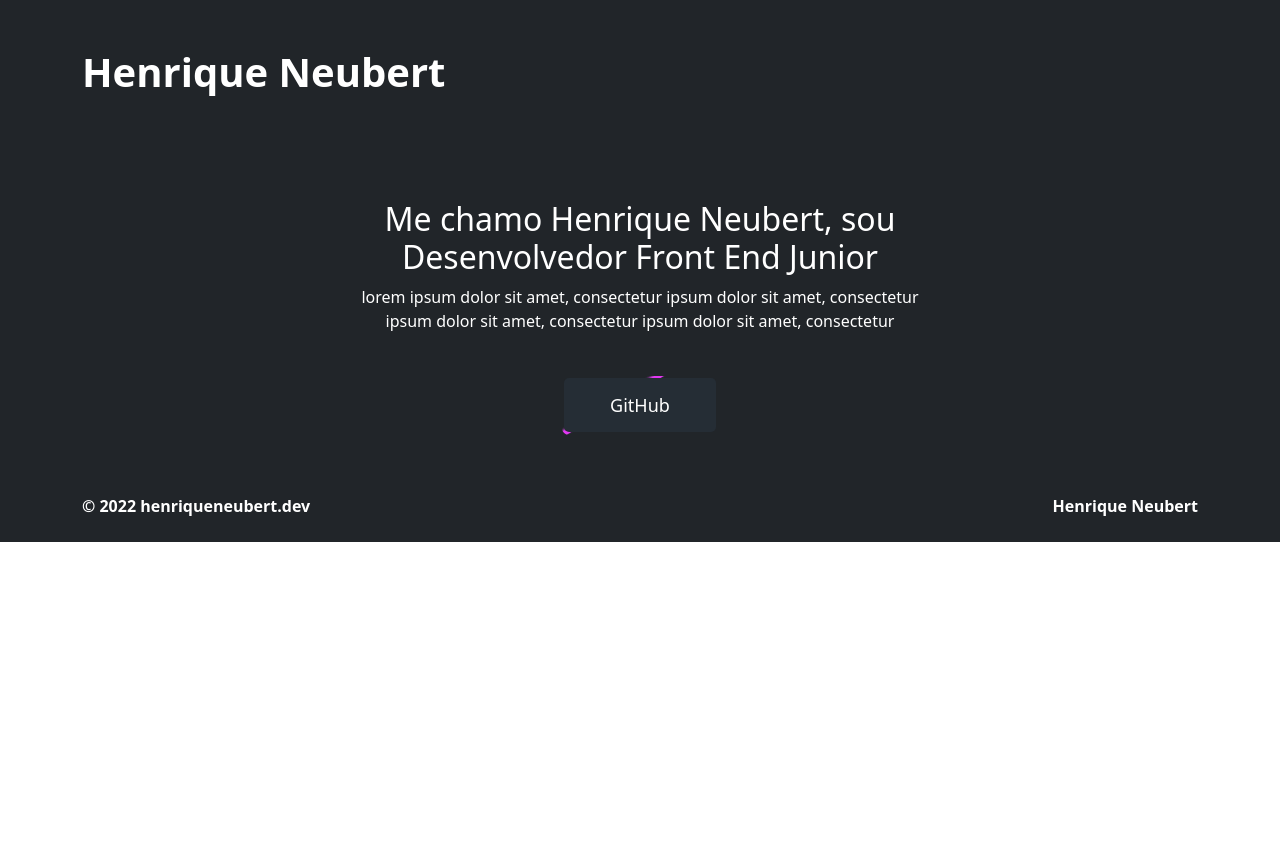
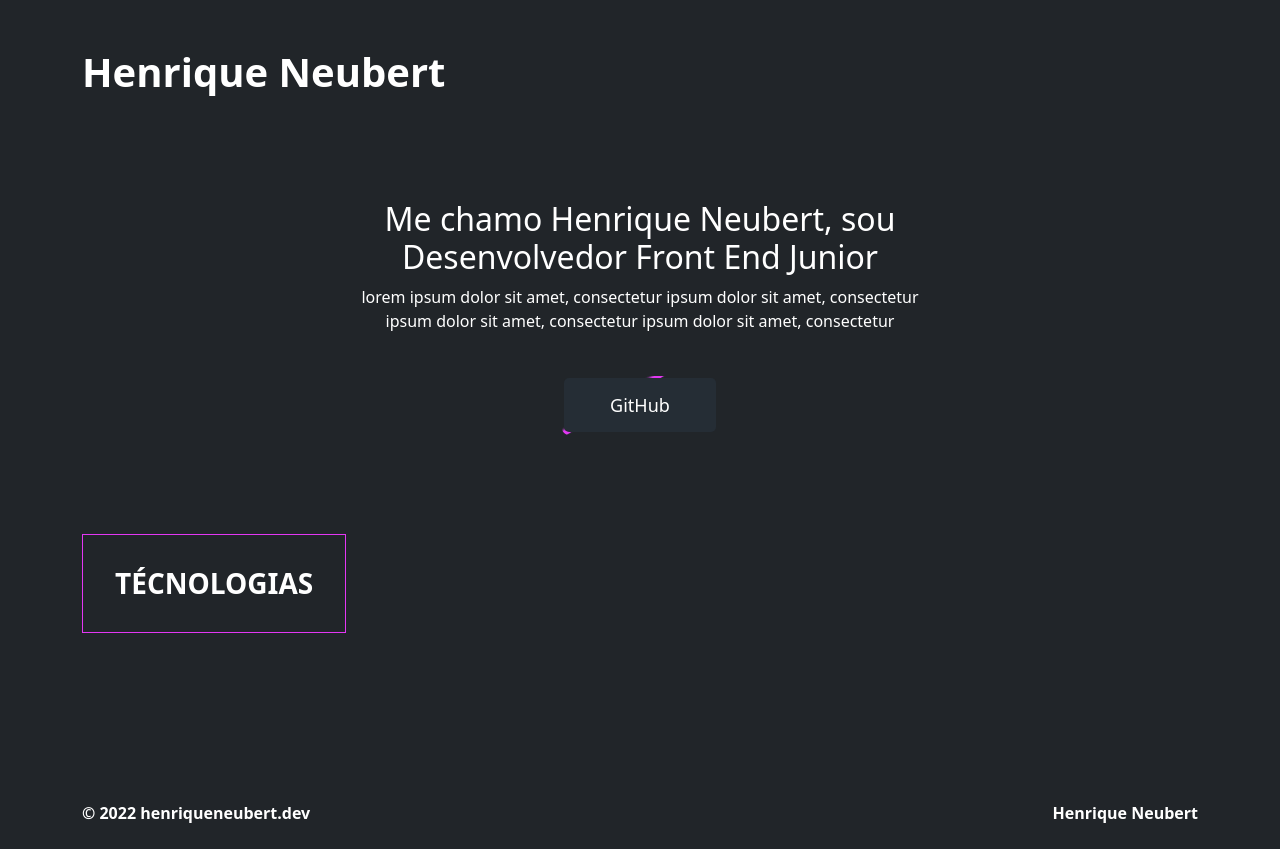
Before and after one commit to HenriqueNeubert/study_portfolio-B, a React (Vite) app: page / in a window 1280 px wide. Before the commit the page ends 800 px from the top, so only its background shows below. Built offline with nearby package versions, Linux system fonts and the light colour scheme.

Commit message:
feat: create blocktitle component

```diff
--- a/src/App.jsx
+++ b/src/App.jsx
@@ -1,8 +1,10 @@
 import React from 'react'
 import './App.scss'
-import Banner from './components/banner/Banner'
 import Footer from './components/Footer'
 import Header from './components/Header'
+import Banner from './components/banner/Banner'
+import BlockTitle from './components/BlockTitle'
+import Technologies from './components/technologies/Technologies'
 
 function App() {
 
@@ -18,6 +20,15 @@ function App() {
         titleButton="GitHub"
         alignAll="center">
       </Banner>
+      <BlockTitle
+        title="TÉCNOLOGIAS"
+        align="start"
+      >
+      </BlockTitle>
+      <Technologies
+
+      >
+      </Technologies>
       <Footer
         copyRight="© 2022 henriqueneubert.dev"
         title="Henrique Neubert"
--- a/src/App.scss
+++ b/src/App.scss
@@ -4,3 +4,8 @@
   color: $white;
   background-color: $dark;
 }
+
+.title--block{
+  padding: 2rem;
+  border: 1px solid #e337f3;
+}
--- /dev/null
+++ b/src/components/BlockTitle.jsx
@@ -0,0 +1,20 @@
+import React from "react";
+
+export default props =>{
+
+  const align = {
+    justifyContent: props.align
+  }
+
+  return(
+    <div class="py-5">
+      <div className="container">
+        <div className="d-flex" style={align}>
+          <h3 className="fw-bold title--block">
+            {props.title}
+          </h3>
+        </div>
+      </div>
+    </div>
+  )
+}
--- /dev/null
+++ b/src/components/technologies/Technologies.jsx
@@ -0,0 +1,17 @@
+import React from "react";
+
+export default props =>{
+  // const style = {
+  //   backgroundColor: props.backgroundColor,
+  // }
+
+  return(
+    <div class="py-5">
+      <div className="container">
+        <h1 className="fw-bold">
+          {/* {props.title} */}
+        </h1>
+      </div>
+    </div>
+  )
+}
```
